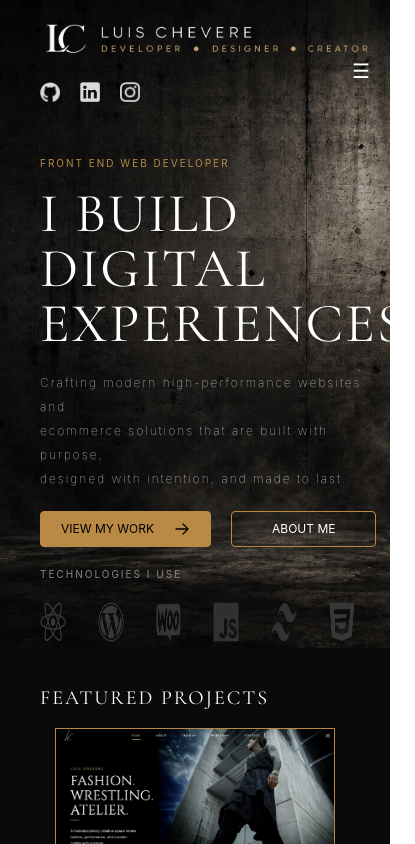
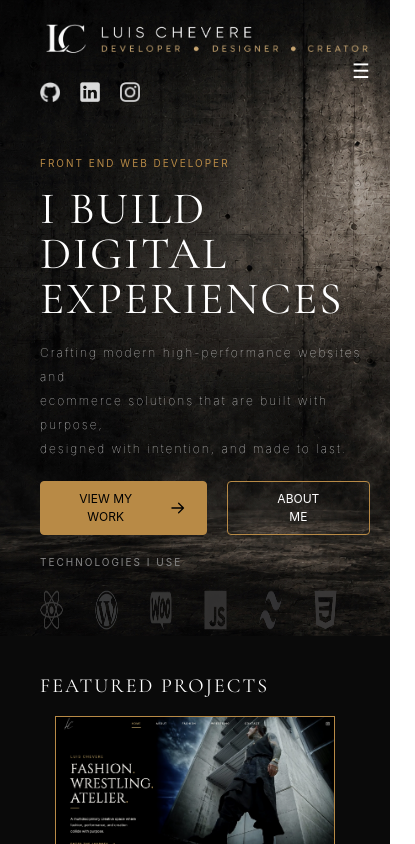
Before and after one commit to LuisChevere/New_react_portfolio, a React (Vite) app in the folder my-portfolio/: page / in a window 390 px wide. Shown: the top 844 px of the page, 415 px wide, since content can reach past the window. Built offline with nearby package versions, Linux system fonts and the light colour scheme.

Commit message:
fixed mobile issues for Header and footer nav

```diff
--- a/my-portfolio/src/components/Footer.jsx
+++ b/my-portfolio/src/components/Footer.jsx
@@ -2,7 +2,6 @@ import Logo from "../assets/logos/LC-white.png";
 import Github from "../assets/logos/Github.png";
 import LinkedIn from "../assets/logos/LinkedIn.png";
 import Instagram from "../assets/logos/Instagram.png";
-import Email from "../assets/logos/Mail.png";
 
 import ContactModal from "../components/ContactModal";
 import { useState } from "react";
@@ -46,6 +45,7 @@ function Footer() {
       <div id="footer-links">
         <a
           href="#hero"
+          id="footer-link"
           className="flex md:inline-flex py-4 px-5 items-center hover:text-[#B88A46] active:text-[#B88A46] uppercase"
         >
           <span>home</span>
@@ -53,6 +53,7 @@ function Footer() {
 
         <a
           href="#projects"
+          id="footer-link"
           className="flex md:inline-flex py-4 px-5 items-center hover:text-[#B88A46] active:text-[#B88A46] uppercase"
         >
           <span>Projects</span>
@@ -60,6 +61,7 @@ function Footer() {
 
         <a
           href="#about"
+          id="footer-link"
           className="flex md:inline-flex py-4 px-5 items-center hover:text-[#B88A46] active:text-[#B88A46] uppercase"
         >
           <span>About</span>
@@ -67,6 +69,7 @@ function Footer() {
 
         <a
           href="#skills"
+          id="footer-link"
           className="flex md:inline-flex py-4 px-5 items-center hover:text-[#B88A46] active:text-[#B88A46] uppercase"
         >
           <span>Skills</span>
@@ -74,6 +77,7 @@ function Footer() {
 
         <a
           id="pointer"
+          id="footer-link"
           onClick={() => setIsContactOpen(true)}
           className="curser-pointer flex md:inline-flex py-4 px-5 items-center hover:text-[#B88A46] active:text-[#B88A46] uppercase"
         >
--- a/my-portfolio/src/index.css
+++ b/my-portfolio/src/index.css
@@ -136,7 +136,7 @@
   #footer {
     flex-direction: column;
     align-items: center;
-    padding-left: 0px !important;
+    padding-left: 0px;
     gap: 10px;
   }
 
@@ -147,3 +147,16 @@
     gap: 0 !important;
   }
 }
+
+@media (max-width: 669px) {
+  #hero-header {
+    font-size: 45px;
+  }
+  #hero-info {
+    padding-right: 20px;
+  }
+
+  #footer-link {
+    padding: 10px;
+  }
+}
```
